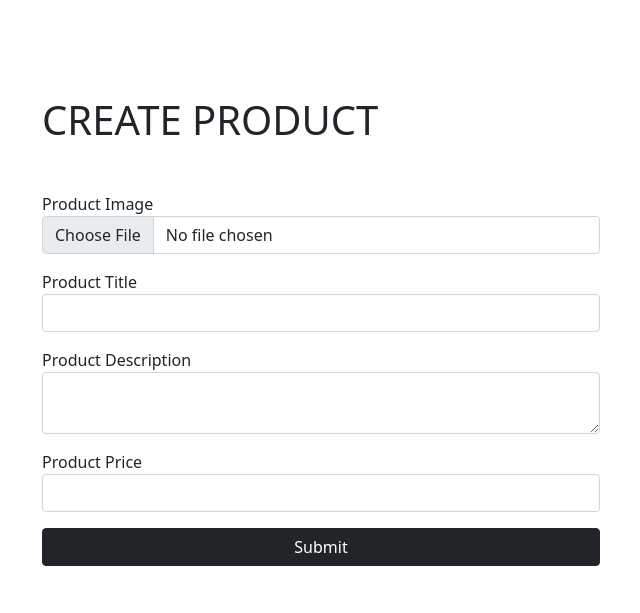
After one commit to danimatuko/products_crud, a PHP site: page /create.php in a window 1280 px wide. The commit adds this page. Shown: the top 613 px of the page, without its empty margins (319-959 px from the left). Run offline with PHP 8.4, Linux system fonts and the light colour scheme.

Commit message:
add create.php with form ui

```diff
--- /dev/null
+++ b/create.php
@@ -0,0 +1,51 @@
+<?php
+$pdo = new PDO('mysql:host=localhost;port=3306;dbname=products_crud', 'root', '');
+$pdo->setAttribute(PDO::ATTR_ERRMODE, PDO::ERRMODE_EXCEPTION);
+?>
+
+<!doctype html>
+<html lang="en">
+
+<head>
+    <!-- Required meta tags -->
+    <meta charset="utf-8">
+    <meta name="viewport" content="width=device-width, initial-scale=1">
+
+    <!-- Bootstrap CSS -->
+    <link href="https://cdn.jsdelivr.net/npm/bootstrap@5.0.2/dist/css/bootstrap.min.css" rel="stylesheet"
+        integrity="sha384-EVSTQN3/azprG1Anm3QDgpJLIm9Nao0Yz1ztcQTwFspd3yD65VohhpuuCOmLASjC" crossorigin="anonymous">
+
+    <title>Products CRUD</title>
+</head>
+
+<body class="container-lg py-5">
+    <div class="w-50 mx-auto">
+
+        <h1 class="my-5 text-uppercase">Create product</h1>
+
+        <form action="" method="POST">
+            <div class="mb-3">
+                <label for="product-title" class="product-title">Product Image</label>
+                <input name="image" type="file" class="form-control" id="product-title">
+            </div>
+            <div class="mb-3">
+                <label for="product-title" class="product-title">Product Title</label>
+                <input name="title" type="text" class="form-control" id="product-title">
+            </div>
+            <div class="mb-3">
+                <label for="product-title" class="product-description">Product Description</label>
+                <textarea name="description" class="form-control" id="product-description"></textarea>
+            </div>
+            <div class="mb-3">
+                <label for="product-title" class="product-title">Product Price</label>
+                <input name="price" type="number" step="0.1" class="form-control" id="product-title">
+            </div>
+
+
+            <button type="submit" class="btn btn-dark w-100">Submit</button>
+        </form>
+    </div>
+
+</body>
+
+</html>
--- a/index.php
+++ b/index.php
@@ -30,6 +30,7 @@ $products = $statement->fetchAll(PDO::FETCH_ASSOC);
     </div>
     <!-- data table -->
     <table class="table table-striped">
+
         <thead>
             <tr>
                 <th scope="col">#</th>
```
